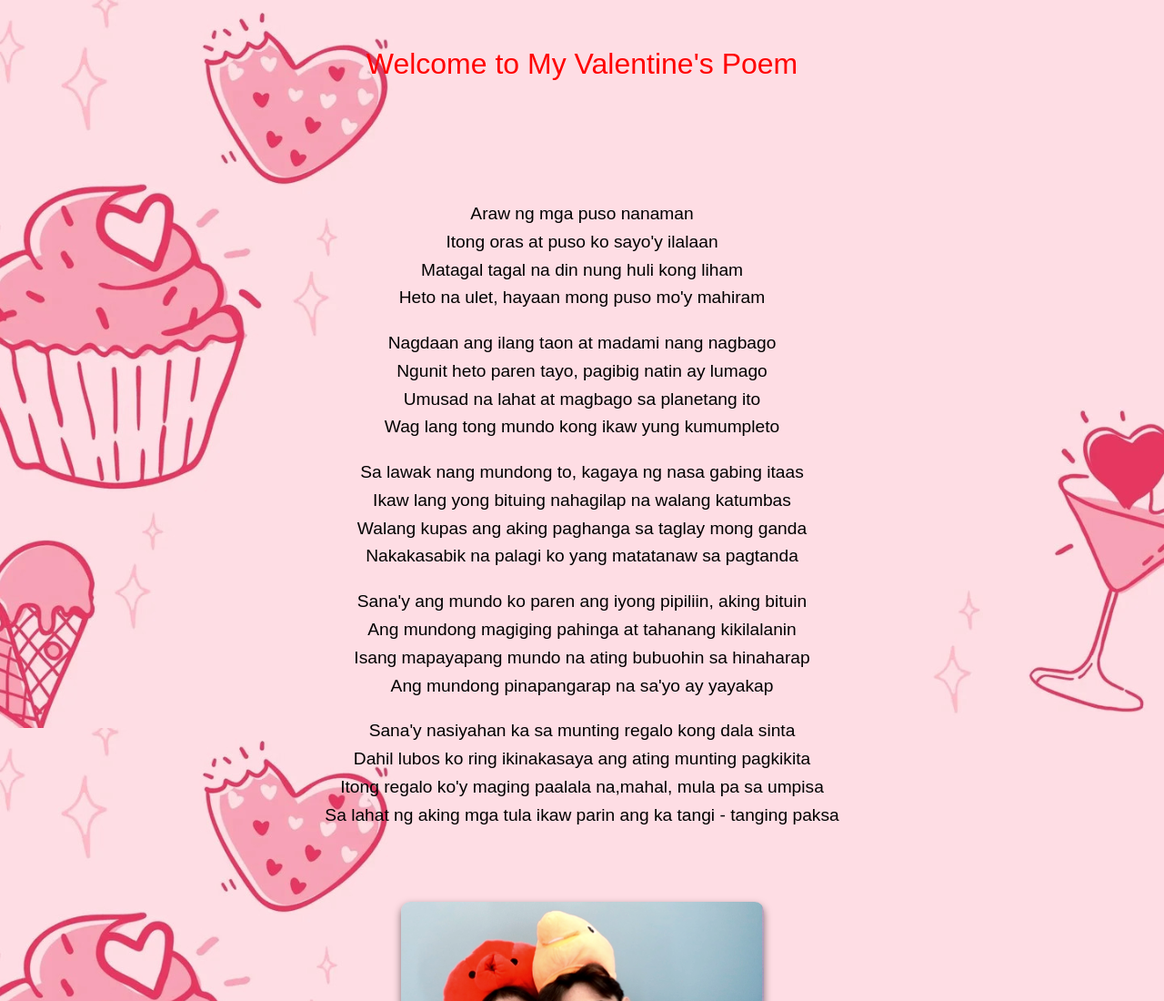
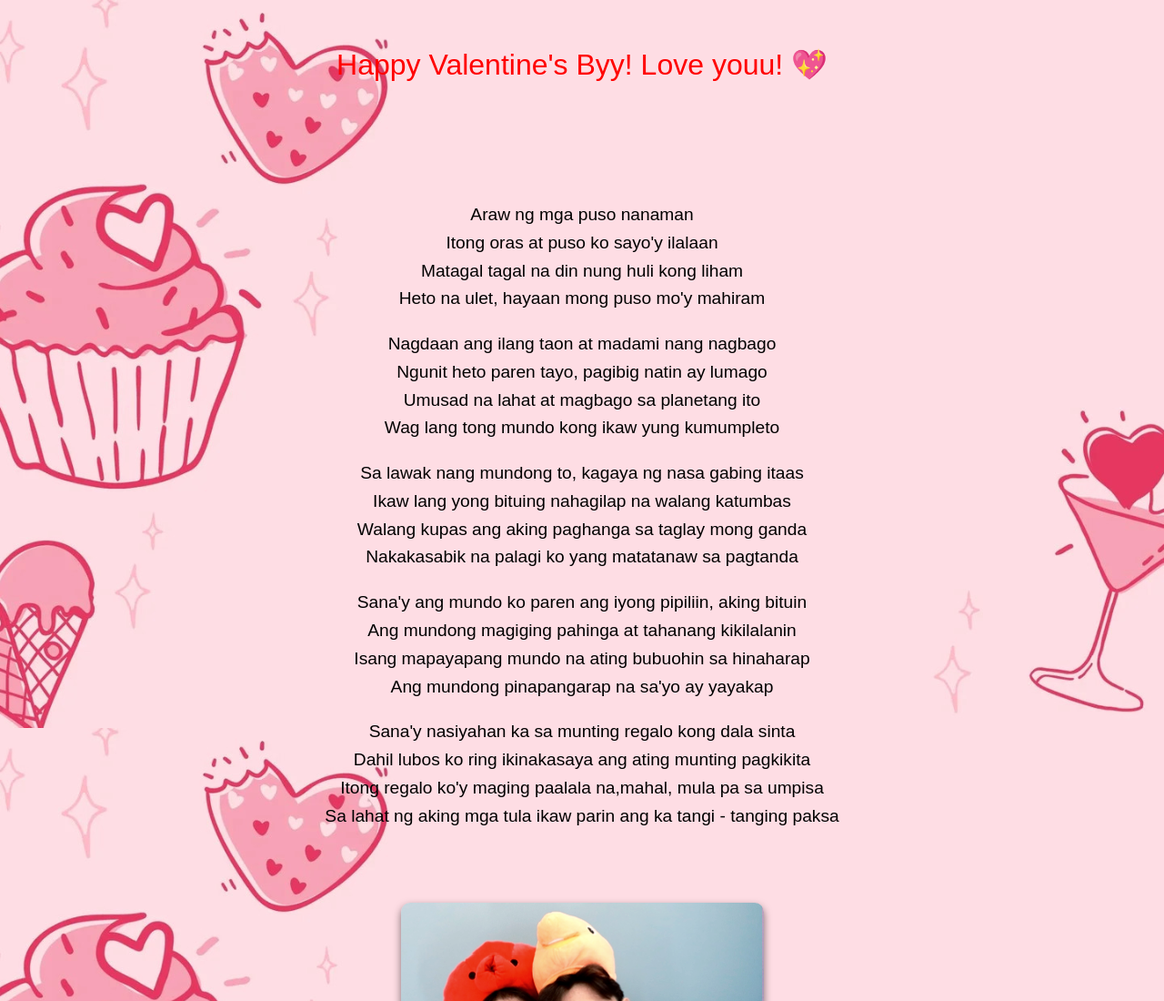
Before and after one commit to FuzzyWuzzy31/SpecialSomeone, a plain HTML site: page index.html in a window 1280 px wide. Shown: the top 1100 px of the page at 91% size. Drawn offline with Linux system fonts and the light colour scheme.

Commit message:
index.html

```diff
--- a/index.html
+++ b/index.html
@@ -3,7 +3,7 @@
 <head>
     <meta charset="UTF-8">
     <meta name="viewport" content="width=device-width, initial-scale=1.0">
-    <title>Valentine's Poem</title>
+    <title>To My Special Someone</title>
     <style>
         body {
             font-family: Arial, sans-serif;
@@ -48,7 +48,7 @@
         Your browser does not support the audio element.
     </audio>
     <header>
-        <p>Welcome to My Valentine's Poem</p>
+        <p>Happy Valentine's Byy! Love youu! 💖 </p>
     </header>
     <div class="poem">
         <p>Araw ng mga puso nanaman<br>
```
